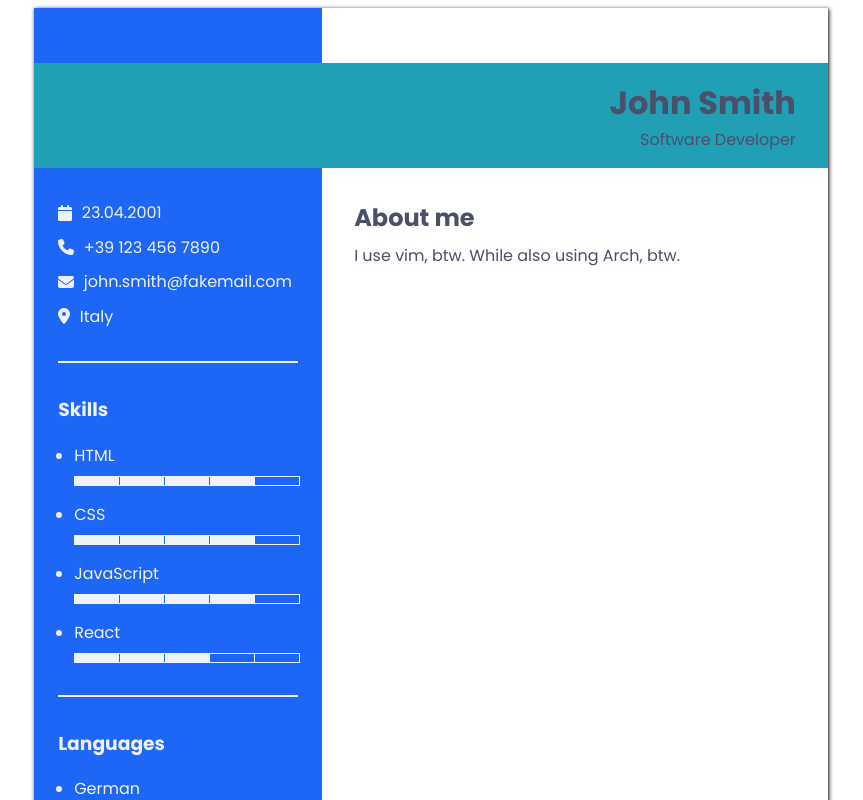
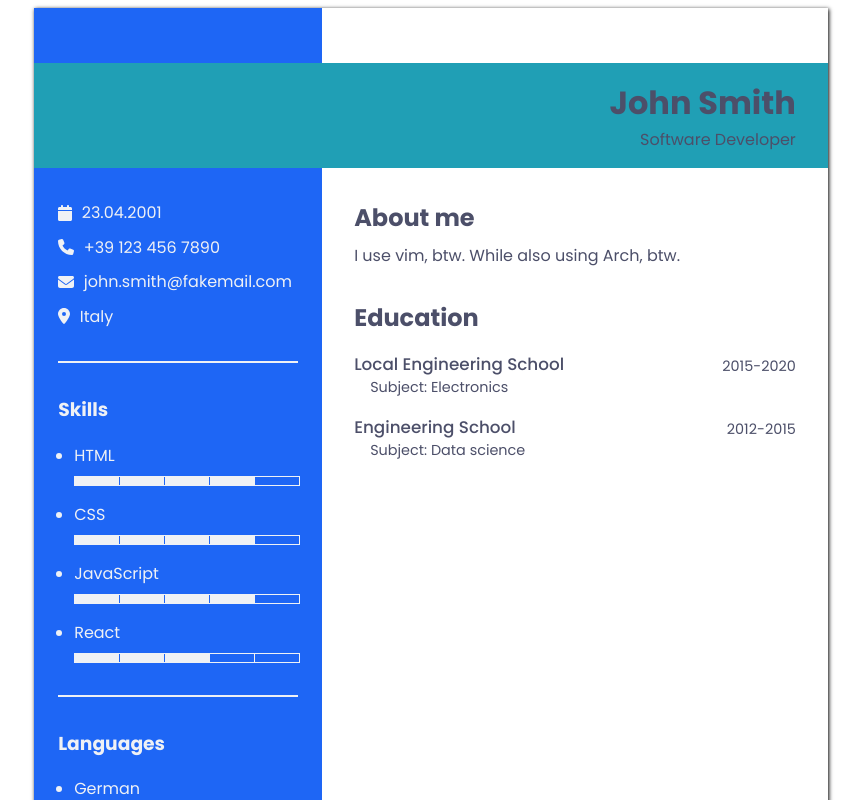
Before and after one commit to Thomsn1337/cv-maker, a React (Vite) app: page / in a window 1280 px wide. Shown: the top 800 px of the page, without its empty margins (209-1072 px from the left). Built offline with nearby package versions, Linux system fonts and the light colour scheme.

Commit message:
feat: add education section to cv content

```diff
--- a/src/components/CVViewer.jsx
+++ b/src/components/CVViewer.jsx
@@ -4,6 +4,7 @@ import styles from "@styles/cvViewer.module.css";
 
 import GeneralSection from "./CVViewer/generalSection";
 import SkillSection from "./CVViewer/skillSection";
+import EducationSection from "./CVViewer/educationSection";
 
 /**
  * @param {Object} param0
@@ -38,6 +39,8 @@ export default function CVViewer({ data }) {
                     <h2>About me</h2>
                     <p>{general.about}</p>
                 </section>
+
+                <EducationSection data={education} styles={styles} />
             </div>
         </div>
     );
--- /dev/null
+++ b/src/components/CVViewer/educationSection.jsx
@@ -0,0 +1,42 @@
+/** @typedef {import("@customTypes/cv-data").SchoolData} SchoolData */
+
+/**
+ * @param {Object} param0
+ * @param {Array<SchoolData>} param0.data
+ * @param {object} param0.styles
+ *
+ * @returns {JSX.Element}
+ */
+export default function EducationSection({ data, styles }) {
+    return (
+        <section className={styles.education}>
+            <h2>Education</h2>
+            {data.map((school) => (
+                <SchoolInfo key={school.id} school={school} styles={styles} />
+            ))}
+        </section>
+    );
+}
+
+/**
+ * @param {Object} param0
+ * @param {SchoolData} param0.school
+ * @param {object} param0.styles
+ *
+ * @returns {JSX.Element}
+ */
+function SchoolInfo({ school, styles }) {
+    return (
+        <div className={styles["school-info"]}>
+            <div className={styles.header}>
+                <h3>{school.name}</h3>
+                <p>
+                    {school.startYear}-{school.endYear}
+                </p>
+            </div>
+            <p className={styles["school-subject"]}>
+                Subject: {school.subject}
+            </p>
+        </div>
+    );
+}
--- a/src/styles/cvViewer.module.css
+++ b/src/styles/cvViewer.module.css
@@ -127,6 +127,41 @@
     margin-block: 2rem;
 }
 
+/* About section */
+
 .about p {
     margin-top: 0.5rem;
 }
+
+/* Education section */
+
+.school-info {
+    margin-block: 1rem;
+}
+
+.school-info .header {
+    background: white;
+    padding: 0;
+    display: flex;
+    justify-content: space-between;
+    align-items: flex-end;
+}
+
+.school-info h3,
+.school-info p {
+    margin: 0;
+    padding: 0;
+}
+
+.school-info h3 {
+    font-weight: 500;
+    font-size: 1.05rem;
+}
+
+.school-info p {
+    font-size: 0.9rem;
+}
+
+.school-info .school-subject {
+    padding-left: 1rem;
+}
```
